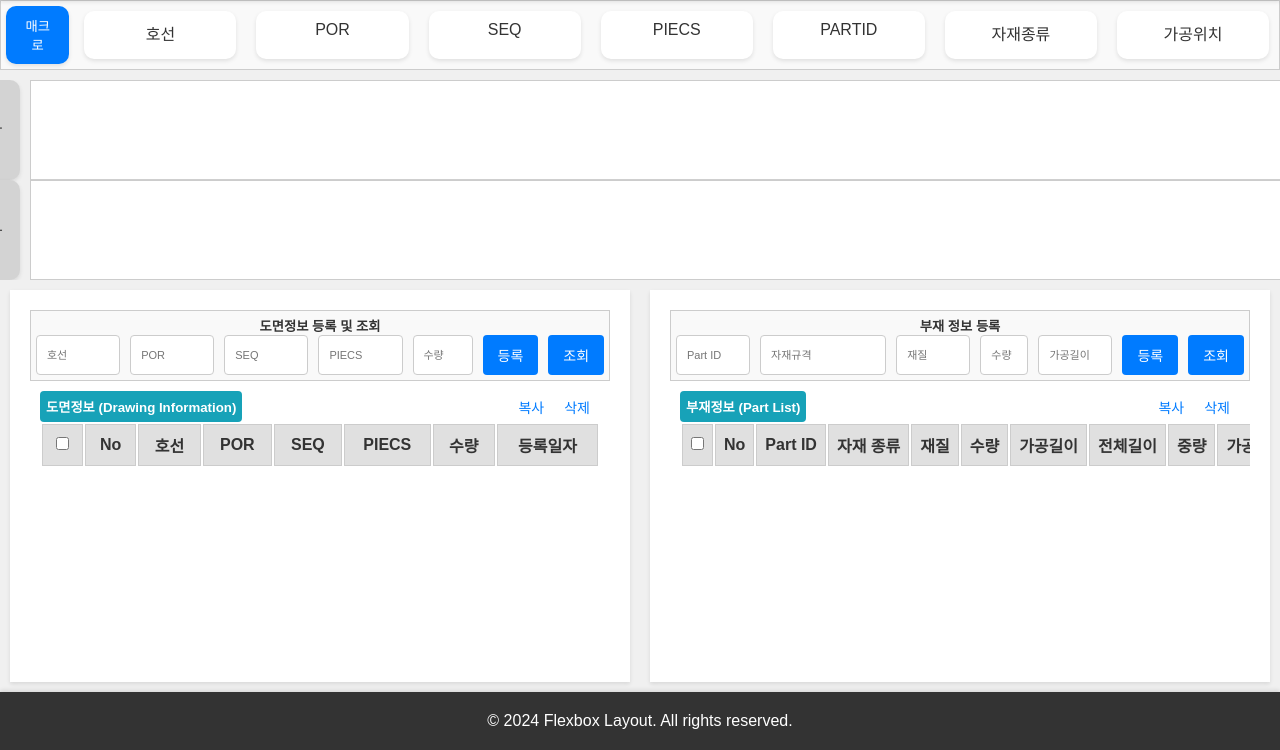
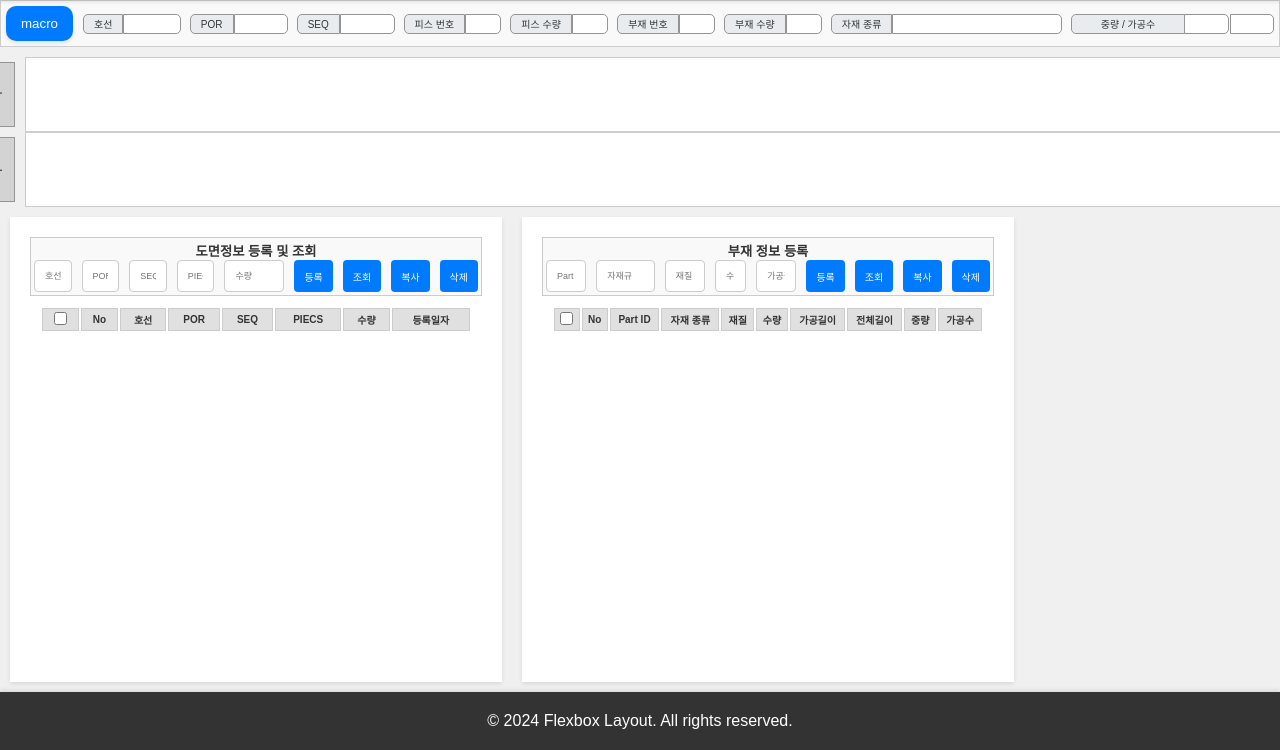
Before and after one commit to bizfriend7/smart-robot-webapp, a FastAPI app: template be/templates/home.html in a window 1280 px wide. Shown: the part 50-800 px from the top of the page. Run offline with FastAPI, Linux system fonts and the light colour scheme; the template is opened without the code that fills it, so the values that code supplies are empty.

Commit message:
2024-07-15

```diff
--- a/be/templates/home.css
+++ b/be/templates/home.css
@@ -87,38 +87,6 @@ header {
 .login button:hover {
     background-color: #0056b3;
 }
-.macro-group {
-    display: flex;
-    flex-wrap: wrap;
-    gap: 10px;
-}
-.macro-button {
-    flex: 0 0 5%; /* 절반 크기 설정 */
-    padding: 10px 15px;
-    background-color: #007bff;
-    color: white;
-    border: none;
-    border-radius: 10px;
-    box-shadow: 0 2px 4px rgba(0, 0, 0, 0.1);
-    text-align: center;
-    cursor: pointer;
-}
-.text-group {
-    display: flex;
-    flex-wrap: wrap;
-    gap: 10px;
-    flex: 1; /* 나머지 공간 차지 */
-}
-.text-box {
-    padding: 10px 15px;
-    background-color: #ffffff;
-    border-radius: 10px;
-    box-shadow: 0 2px 4px rgba(0, 0, 0, 0.1);
-    margin: 5px;
-    flex: 1;
-    text-align: center;
-    min-width: 100px; /* 최소 너비 설정 */
-}
 .container {
     display: flex;
     flex-direction: column;
@@ -136,16 +104,17 @@ footer {
     justify-content: center;
     align-items: center;
     width: 100%;
-    height: auto;
+    height: 150px;
 }
 canvas {
     width: 100%;
-    height: 200px;
+    height: 150px;
     background : #fff;
     border: 1px solid #ccc;
 }
 .main-content {
     display: flex;
+    width : 80%;
     flex-direction: row;
     flex: 1;
     overflow-x: hidden;
@@ -197,8 +166,8 @@ canvas {
     border: none;
     color: #007bff;
     cursor: pointer;
-    font-size: 14px;
-    padding: 5px 10px;
+    font-size: 10px;
+    padding: 2px 7px;
 }
 .content-title .content-button:hover {
     background-color: #0d6efd;
@@ -220,6 +189,8 @@ canvas {
     height: 40vh;
     overflow-y: auto;
 }
+
+
 .table1-container, .table2-container {
     max-height: 800px;
     max-width: 1000px;
@@ -227,12 +198,8 @@ canvas {
     overflow-x: auto;
     position: relative; /* 부모 요소에 위치 속성 추가 */
 }
-.table1 thead, .table2 thead {
-    position: sticky;
-    top: 0;
-    background: #e0e0e0; /* 테이블 헤더 배경색 */
-    z-index: 1;
-}
+
+
 table {
     margin-top: 0;
     width: 100%;
@@ -240,27 +207,43 @@ table {
     padding-right: 10px;
     border-collapse: separate;
 }
+
 /* 기존 스타일 정의 */
 .table1 th, .table1 td, .table2 th, .table2 td {
     background-color: #e0e0e0;
     border: 1px solid #ccc;
-    padding: 8px;
+    font-size: 10px;
+    padding: 3px;
     text-align: center;
     vertical-align: middle;
     white-space: nowrap;
+    text-decoration: none; /* 밑줄 제거 */
+    color: inherit; /* 링크 색상을 기본 텍스트 색상으로 설정 */
+    cursor: pointer; /* 클릭할 수 있는 포인터 커서 */
 }
+.table1 tbody tr:hover td {
+    background-color: #f1f1f1 !important; /* 마우스를 올렸을 때 배경색 변경 */
+    color: inherit !important; /* 텍스트 색상 유지 */
+}
+.table2 tbody tr:hover td {
+    background-color: #f1f1f1 !important; /* 마우스를 올렸을 때 배경색 변경 */
+    color: inherit !important; /* 텍스트 색상 유지 */
+}
+
+.table1 tbody tr.selected-row td {
+    background-color: #2B9EB0 !important; /* 진한 회색 배경색 */
+    color: #ffffff !important; /* 하얀색 텍스트 */
+}
+.table2 tbody tr.selected-row td {
+    background-color: #2B9EB0 !important; /* 진한 회색 배경색 */
+    color: #ffffff !important; /* 하얀색 텍스트 */
+}
+
 /* 숨길 컬럼에 대한 스타일 추가 */
 .hide-column {
     display: none;
 }
-.clickable {
-    cursor: pointer;
-    color: #007bff;
-    text-decoration: underline;
-}
-.clickable:hover {
-    color: #0056b3;
-}
+
 .content-input {
     display: flex;
     justify-content: space-between;
@@ -294,7 +277,7 @@ table {
     padding: 10px;
     border: 1px solid #ccc;
     border-radius: 4px;
-    font-size: 11px;
+    font-size: 9px;
     flex: 1;
     min-width: 0;
     box-sizing: border-box;
@@ -305,13 +288,13 @@ table {
 .macro-button2 {
     gap: 5px;
     margin-top: 5px;
-    padding: 10px; /* 버튼의 크기를 늘림 */
+    padding: 5px; /* 버튼의 크기를 늘림 */
     background-color: #007bff;
     color: white;
     border: none;
     border-radius: 4px;
     cursor: pointer;
-    font-size: 14px;
+    font-size: 10px;
     transition: background-color 0.3s;
     justify-content: flex-end;
 }
@@ -344,7 +327,7 @@ table {
     padding: 10px;
     border: 1px solid #ccc;
     border-radius: 4px;
-    font-size: 11px;
+    font-size: 9px;
     flex: 1;
     min-width: 0;
     box-sizing: border-box;
@@ -353,24 +336,17 @@ table {
     flex: 0 0 60px; /* 수량 input의 크기를 줄임 */
 }
 .input-group button {
-    padding: 10px 15px; /* 버튼의 크기를 늘림 */
+    padding: 5px 10px; /* 버튼의 크기를 늘림 */
     background-color: #007bff;
     color: white;
     border: none;
     border-radius: 4px;
     cursor: pointer;
-    font-size: 14px;
+    font-size: 10px;
     transition: background-color 0.3s;
 }
 .form-container {
-    padding: 5px;
-    background: #f9f9f9;
-    border: 1px solid #ccc;
-    margin-bottom: 10px;
-    transition: all 0.3s ease; /* Smooth transition */
-}
-.info-container{
-    padding: 5px;
+    padding: 3px;
     background: #f9f9f9;
     border: 1px solid #ccc;
     margin-bottom: 10px;
@@ -421,7 +397,11 @@ table {
     display: contents; /* 각 행을 개별적으로 처리 */
 }
 
-
+.image-label {
+    margin-top: 5px;
+    font-size: 12px;
+    color: #000;
+}
 .separator-text {
     font-weight: bold;
     text-align: center;
@@ -440,6 +420,7 @@ table {
     text-align: center;
 }
 
+
 .macro-svg img {
     max-width: 100%;
     max-height: 100%;
@@ -452,6 +433,7 @@ table {
     display: flex;
     flex-wrap: wrap;
     gap: 10px;
+    height: calc(100% - 40px);
 }
 .macro-button {
     padding: 10px 15px;
@@ -462,23 +444,57 @@ table {
     box-shadow: 0 2px 4px rgba(0, 0, 0, 0.1);
     text-align: center;
     cursor: pointer;
+
 }
+.info-container {
+    padding: 5px;
+    background: #f9f9f9;
+    border: 1px solid #ccc;
+    margin-bottom: 10px;
+    transition: all 0.3s ease; /* 부드러운 전환 */
+    height: 8%; /* 원하는 높이로 설정 */
+}
+
+.text-box {
+    display: flex;
+    align-items: center;
+    margin: 5px 0;
+    text-align: center;
+    flex: 1;
+}
+
+.text-content {
+    line-height: 20px;
+    background-color: #e9ecef;
+    height: 20px;
+    font-size: 10px;
+    border: solid 1px #959495;
+    border-radius: 5px 0 0 5px;
+    text-align: center;
+    padding: 0 10px; /* 텍스트 좌우 여백 */
+    box-sizing: border-box;
+    display: inline-block;
+}
+
+.text-space {
+    line-height: 20px;
+    flex: 1; /* 가변적인 너비 설정 */
+    height: 20px;
+    font-size: 10px;
+    border: solid 1px #959495;
+    margin: 0 -1px 0 0;
+    text-align: center;
+    background-color: #ffffff;
+    border-radius: 0 5px 5px 0;
+    padding: 0 5px;
+    box-sizing: border-box;
+}
+
 .text-group {
     display: flex;
     flex-wrap: wrap;
     gap: 10px;
     flex: 1;
-}
-.text-box {
-    padding: 10px 15px;
-    background-color: #ffffff;
-    border-radius: 10px;
-    box-shadow: 0 2px 4px rgba(0, 0, 0, 0.1);
-    margin: 5px;
-    flex: 1;
-    text-align: center;
-    min-width: 100px;
-    transition: all 0.3s ease;
 }
 .resizable-bar {
     width: 10px;
@@ -505,55 +521,60 @@ table {
     overflow-x: auto;
 }
 
-.canvas-text-EA, .canvas-text-CH, .canvas-text-HB, .canvas-text-PI, .canvas-text-IB, .canvas-text-UA {
+.canvas-text-EA, .canvas-text-CH, .canvas-text-HB, .canvas-text-PI, .canvas-text-IB, .canvas-text-UA,.canvas-text-SP {
     display: flex;
     flex-direction: column;
     justify-content: space-between;
     margin-right: 10px; /* 텍스트 컨테이너와 캔버스 사이의 공간 추가 */
+    height: 100%; /* 부모 컨테이너의 높이에 맞춤 */
 }
 
-.canvas-text-box-EA, .canvas-text-box-CH, .canvas-text-box-HB, .canvas-text-box-PI, .canvas-text-box-IB, .canvas-text-box-UA{
-    background-color: #ffffff;
-    border-radius: 10px;
-    box-shadow: 0 2px 4px rgba(0, 0, 0, 0.1);
+.canvas-text-box-EA, .canvas-text-box-CH, .canvas-text-box-HB, .canvas-text-box-PI, .canvas-text-box-IB, .canvas-text-box-UA,.canvas-text-box-SP  {
+    background-color: #d3d3d3; /* 원하는 배경색 */
+    border-radius: 0; /* 각지게 변경 */
+    box-shadow: none; /* 그림자 제거 */
     text-align: center;
     display: flex;
     align-items: center;
     justify-content: center;
-    width: 50px; /* 텍스트 박스의 최소 너비 */
+    width: 40px; /* 텍스트 박스의 최소 너비 */
+    height: 40px; /* 원하는 높이 설정 */
     box-sizing: border-box;
-    background-color: #d3d3d3; /* 원하는 배경색 */
-}
-.canvas-text-SP {
-    display: flex;
-    flex-direction: column;
-    justify-content: space-between;
-    margin-right: 10px; /* 텍스트 컨테이너와 캔버스 사이의 공간 추가 */
+    border: 1px solid #959495; /* 테두리 추가 */
+    margin: 5px 0; /* 상하 여백 추가 */
 }
 
-.canvas-text-box-SP {
-    background-color: #d3d3d3;
-    border-radius: 10px;
-    box-shadow: 0 2px 4px rgba(0, 0, 0, 0.1);
-    text-align: center;
-    display: flex;
-    align-items: center;
-    justify-content: center;
-    width: 50px;
-    box-sizing: border-box;
-}
+
 .canvas-container {
     overflow-x: auto; /* 가로 스크롤바 추가 */
     overflow-y: hidden; /* 세로 스크롤바 제거 */
     width: 100%; /* 부모 요소의 너비를 차지 */
     height: 200px; /* 캔버스의 높이를 유지 */
 }
+tr.clickable {
+    cursor: pointer; /* 행에 커서가 있을 때 포인터 표시 */
+}
+
+tr.clickable:hover {
+    background-color: #f1f1f1; /* 행에 마우스를 올렸을 때 배경색 */
+}
+
+tr.selected-row {
+    background-color: #d1e7dd; /* 선택된 행의 배경색 */
+}
+
 @media (max-width: 768px) {
+    .text-content {
+        font-size: 12px; /* 모바일 화면에서 폰트 크기 조정 */
+        line-height: 25px; /* 모바일 화면에서 라인 높이 조정 */
+        padding: 0 0px; /* 모바일 화면에서 텍스트 좌우 여백 조정 */
+    }
     #myCanvas {
         width: 100%;
         height: auto;
     }
     .main-content {
+        width : 100%;
         flex-direction: column;
     }
     .input-container {
@@ -598,12 +619,6 @@ table {
     .text-group {
         gap: 5px;
     }
-    .text-box {
-        padding: 8px 12px;
-        font-size: 12px; /* Reduce font size */
-        margin: 2px;
-        min-width: 80px; /* Reduce minimum width */
-    }
     .input-group input,
     .input-group button {
         font-size: 12px; /* 작은 화면에서의 폰트 크기 */
--- a/be/templates/home.html
+++ b/be/templates/home.html
@@ -30,7 +30,7 @@
             <div class="Info-EA">
                 <div class="image-row">
                     <div class="separator-text" style="grid-column: 1;">좌가공</div>
-                    <div class="macro-svg" id="EA001" style="grid-column: 2;"><img src="img/svg/EA001.svg" alt="Image 1"></div>
+                    <div class="macro-svg" id="EA001" style="grid-column: 2;"><img src="img/svg/EA001.svg" alt="Image 1"><div class="image-label">EA001</div></div>
                     <div class="macro-svg" id="EA002" style="grid-column: 3;"><img src="img/svg/EA002.svg" alt="Image 2"></div>
                     <div class="macro-svg" id="EA003" style="grid-column: 4;"><img src="img/svg/EA003.svg" alt="Image 3"></div>
                     <div class="macro-svg" id="EA004" style="grid-column: 5;"><img src="img/svg/EA004.svg" alt="Image 4"></div>
@@ -398,15 +398,45 @@
         </div>
         <div class="info-container">
             <div class="macro-group">
-                <button id="MacroInfoButton" class="macro-button">매크로</button>
-                <div class="text-group">
-                    <div class="text-box" id="lineText">호선</div>
-                    <div class="text-box" id="porText">POR</div>
-                    <div class="text-box" id="seqText">SEQ</div>
-                    <div class="text-box" id="piecsText">PIECS</div>
-                    <div class="text-box" id="partIdText">PARTID</div>
-                    <div class="text-box" id="materialTypeText">자재종류</div>
-                    <div class="text-box" id="processingLocationText">가공위치</div>
+                <button id="MacroInfoButton" class="macro-button">macro</button>
+                <div class="text-group" id="cmMainBox">
+                    <div class="text-box">
+                        <div class="text-content" ondblclick="Set_localStorage()" title="dbl = 환경 설정">호선</div>
+                        <div id="lineText" class="text-space"></div>
+                    </div>
+                    <div class="text-box">
+                        <div class="text-content" ondblclick="ub_scan_first()" title="dbl = 유볼트 로드">POR</div>
+                        <div id="porText" class="text-space"></div>
+                    </div>
+                    <div class="text-box">
+                        <div class="text-content" ondblclick="ub_scan_first()" title="dbl = 유볼트 로드">SEQ</div>
+                        <div id="seqText" class="text-space"></div>
+                    </div>
+                    <div class="text-box">
+                        <div class="text-content">피스 번호</div>
+                        <div id="piecsText" class="text-space"></div>
+                    </div>
+                    <div class="text-box">
+                        <div class="text-content">피스 수량</div>
+                        <div id="piecsquantityText" class="text-space"></div>
+                    </div>
+                    <div class="text-box">
+                        <div class="text-content">부재 번호</div>
+                        <div id="partIdText" class="text-space"></div>
+                    </div>
+                    <div class="text-box">
+                        <div class="text-content">부재 수량</div>
+                        <div id="partquantityText" class="text-space"></div>
+                    </div>
+                    <div class="text-box">
+                        <div class="text-content">자재 종류</div>
+                        <div id="materialTypeText" class="text-space" style="width: 200px;"></div>
+                    </div>
+                    <div class="text-box">
+                        <div class="text-content" style="width: 114px;">중량 / 가공수</div>
+                        <div id="weightText" class="text-space" style="margin: 0 -1px;"></div>
+                        <div id="macroquantityText" class="text-space" style="margin: 0 0 0 2px; width: 77px;"></div>
+                    </div>
                 </div>
             </div>
         </div>
@@ -446,7 +476,7 @@
                 <div class="canvas-text-box-SP">좌</div>
                 <div class="canvas-text-box-SP">하2</div>
             </div>
-            <canvas id="myCanvas" width="1300" height="200"></canvas>
+            <canvas id="myCanvas" width="1300" height="150"></canvas>
         </div>
         <div class="main-content" id="main-content">
             <div id="content1" class="content-container">
@@ -460,15 +490,11 @@
                         <input type="number" id="drawingInput5" placeholder="수량">
                         <button id="addDrawingButton">등록</button>
                         <button id="searchButton">조회</button>
+                        <button id="copyDrawingButton">복사</button>
+                        <button id="deleteDrawingButton">삭제</button>
                     </div>
                 </div>
                 <div id="selectedImageContainer" style="position: absolute; left: 10px; top: 10px; display: none; z-index: 1000;"></div>
-
-                <h5 class="content-title">
-                    <span class="title-text">도면정보 (Drawing Information)</span>
-                    <button class="content-button">복사</button>
-                    <button class="content-button" id="deleteDrawingButton">삭제</button>
-                </h5>
                 <div id="drawingTableContainer" class="table1-container">
                     <table class="table1">
                         <thead>
@@ -501,13 +527,10 @@
                         <input type="text" id="partInput5" placeholder="가공길이">
                         <button id="addPartButton">등록</button>
                         <button id="searchPartButton">조회</button>
+                        <button id="copyPartButton">복사</button>
+                        <button id="deletePartButton">삭제</button>
                     </div>
                 </div>
-                <h5 class="content-title" id="content2Title">
-                    <span class="title-text">부재정보 (Part List)</span>
-                    <button class="content-button">복사</button>
-                    <button class="content-button">삭제</button>
-                </h5>
                 <div class="table2-container">
                     <table class="table2">
                         <thead id="content2Header">
```
Also changed, not shown: be/templates/scripts.js (+131 -124 lines), be/templates/canvas.js.
